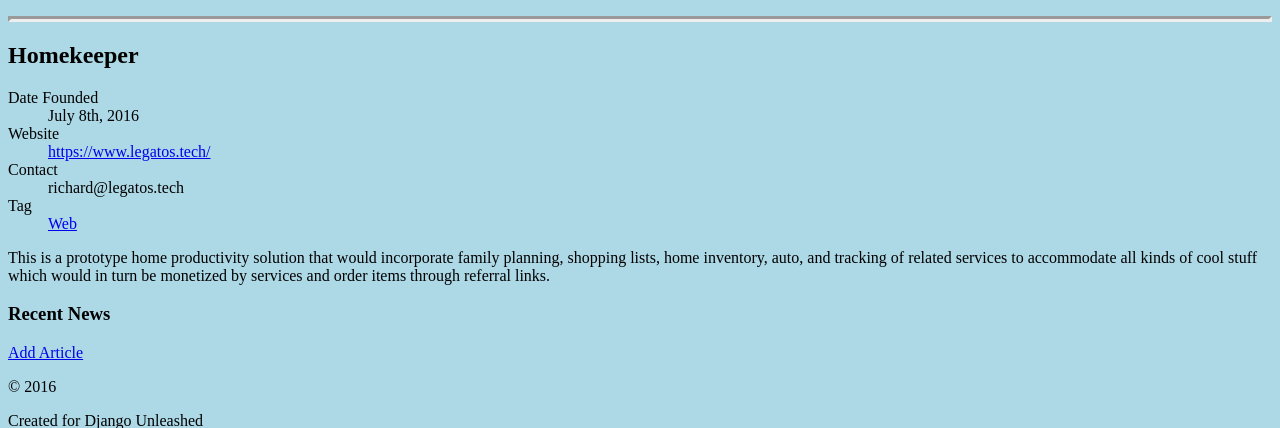
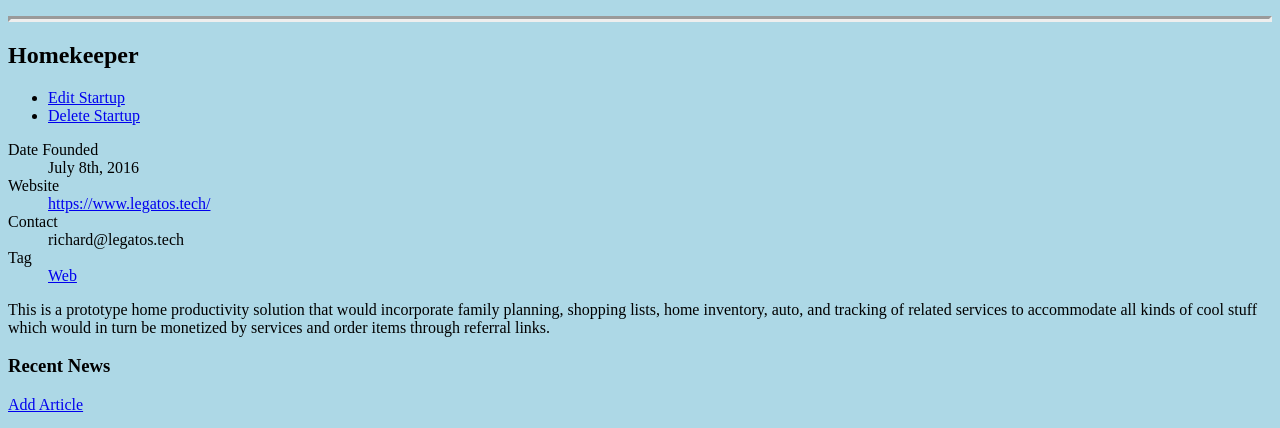
Before and after one commit to rabGIT/suorganizer, a Django app: a page that uses organizer/templates/organizer/startup_detail.html in a window 1280 px wide. Shown: the part 152-580 px from the top of the page. Run offline with Django 3.2, Linux system fonts and the light colour scheme; data comes from the database, SQL or seed files in the repository; both versions use the stored data as it was after the commit; data that the repository does not hold is empty.

Commit message:
Chapter 9 Complete

```diff
--- a/blog/models.py
+++ b/blog/models.py
@@ -20,6 +20,10 @@ class Post(models.Model):
         return reverse('blog_post_update',
                        kwargs={'year': self.pub_date.year, 'month': self.pub_date.month, 'slug': self.slug})
 
+    def get_delete_url(self):
+        return reverse('blog_post_delete',
+                       kwargs={'year': self.pub_date.year, 'month': self.pub_date.month, 'slug': self.slug})
+
     def __str__(self):
         return "{} on {}".format(self.title, self.pub_date.strftime('%Y-%m-%d'))
 
--- a/blog/templates/blog/post_detail.html
+++ b/blog/templates/blog/post_detail.html
@@ -14,6 +14,9 @@
                 <li>
                     <a href="{{ post.get_update_url }}">
                         Edit Post</a></li>
+                <li>
+                    <a href="{{ post.get_delete_url }}">Delete Post</a>
+                </li>
             </ul>
             <p>
                 Written on
--- a/blog/templates/blog/post_list.html
+++ b/blog/templates/blog/post_list.html
@@ -16,7 +16,11 @@
                 <ul>
                     <li>
                         <a href="{{ post.get_update_url }}">
-                            Edit Post</a></li>
+                            Edit Post</a>
+                    </li>
+                    <li>
+                        <a href="{{ post.get_delete_url }}">Delete Post</a>
+                    </li>
                 </ul>
                 <p>Written on:
                     <time datetime="{{ post.pub_date|date:"Y-m-d" }}">
--- a/blog/urls.py
+++ b/blog/urls.py
@@ -1,11 +1,13 @@
 from django.conf.urls import url
 
-from .views import post_detail, PostList, PostCreate, PostUpdate
+from .views import post_detail, PostList, PostCreate, PostUpdate, PostDelete
 
 urlpatterns = [
     url(r'^$', PostList.as_view(), name='blog_post_list'),
     url(r'^(?P<year>\d{4})/(?P<month>\d{1,2})/(?P<slug>[\w\-]+)/$', post_detail, name='blog_post_detail'),
     url(r'^(?P<year>\d{4})/(?P<month>\d{1,2})/(?P<slug>[\w\-]+)/update/$', PostUpdate.as_view(),
         name='blog_post_update'),
+    url(r'^(?P<year>\d{4})/(?P<month>\d{1,2})/(?P<slug>[\w\-]+)/delete/$', PostDelete.as_view(),
+        name='blog_post_delete'),
     url(r'^create/$', PostCreate.as_view(), name='blog_post_create')
 ]
--- a/organizer/models.py
+++ b/organizer/models.py
@@ -12,6 +12,9 @@ class Tag(models.Model):
 
     def get_update_url(self):
         return reverse('organizer_tag_update', kwargs={'slug': self.slug})
+
+    def get_delete_url(self):
+        return reverse('organizer_tag_delete', kwargs={'slug': self.slug})
 
     def __str__(self):
         return self.name.title()
@@ -31,6 +34,12 @@ class Startup(models.Model):
 
     def get_absolute_url(self):
         return reverse('organizer_startup_detail', kwargs={'slug': self.slug})
+
+    def get_update_url(self):
+        return reverse('organizer_startup_update', kwargs={'slug': self.slug})
+
+    def get_delete_url(self):
+        return reverse('organizer_startup_delete', kwargs={'slug': self.slug})
 
     def __str__(self):
         return self.name
@@ -55,6 +64,11 @@ class NewsLink(models.Model):
     def get_update_url(self):
         return reverse('organizer_newslink_update', kwargs={'pk': self.pk})
 
+    def get_delete_url(self):
+        return reverse(
+            'organizer_newslink_delete',
+            kwargs={'pk': self.pk})
+
     class Meta:
         verbose_name = 'news article'
         ordering = ['-pub_date']
--- a/organizer/templates/organizer/startup_detail.html
+++ b/organizer/templates/organizer/startup_detail.html
@@ -8,6 +8,14 @@
 
     <article>
         <h2>{{ startup.name }}</h2>
+        <ul>
+            <li>
+                <a href="{{ startup.get_update_url }}">Edit Startup</a>
+            </li>
+            <li>
+                <a href="{{ startup.get_delete_url }}">Delete Startup</a>
+            </li>
+        </ul>
         <dl>
             <dt>Date Founded</dt>
             <dd>{{ startup.founded_date|date:"F jS, Y" }}</dd>
@@ -43,7 +51,12 @@
                             <ul>
                                 <li>
                                     <a href="{{ newslink.get_update_url }}">
-                                        Edit Link</a></li>
+                                        Edit Link</a>
+                                </li>
+                                <li>
+                                    <a href="{{ newslink.get_delete_url }}">
+                                        Delete Link</a>
+                                </li>
                             </ul>
                         </li>
                     {% endfor %}
--- a/organizer/urls.py
+++ b/organizer/urls.py
@@ -1,17 +1,20 @@
 from django.conf.urls import url
 
-from .views import tag_list, tag_detail, startup_list, startup_detail, TagCreate, TagUpdate, \
-    StartupCreate, NewsLinkCreate, NewsLinkUpdate
+from .views import (tag_list, tag_detail, startup_list, startup_detail, TagCreate, TagUpdate, TagDelete,
+                    StartupCreate, StartupUpdate, StartupDelete, NewsLinkCreate, NewsLinkUpdate, NewsLinkDelete)
 
 urlpatterns = [
     url(r'^tag/$', tag_list, name='organizer_tag_list'),
     url(r'^tag/create/$', TagCreate.as_view(), name='organizer_tag_create'),
     url(r'^tag/(?P<slug>[\w\-]+)/$', tag_detail, name='organizer_tag_detail'),
     url(r'^tag/(?P<slug>[\w\-]+)/update/$', TagUpdate.as_view(), name='organizer_tag_update'),
+    url(r'^tag/(?P<slug>[\w-]+)/delete/$', TagDelete.as_view(), name='organizer_tag_delete'),
     url(r'^startup/$', startup_list, name='organizer_startup_list'),
     url(r'^startup/create/$', StartupCreate.as_view(), name='organizer_startup_create'),
+    url(r'^startup/(?P<slug>[\w\-]+)/update/$', StartupUpdate.as_view(), name='organizer_startup_update'),
     url(r'^startup/(?P<slug>[\w\-]+)/$', startup_detail, name='organizer_startup_detail'),
-    url(r'^startup/(?P<slug>[\w\-]+)/update/$', startup_detail, name='organizer_startup_detail'),
+    url(r'^startup/(?P<slug>[\w\-]+)/delete/$', StartupDelete.as_view(), name='organizer_startup_delete'),
     url(r'^newslink/create/$', NewsLinkCreate.as_view(), name='organizer_newslink_create'),
-    url('r^newslink/update/(?P<pk>\d+)/$', NewsLinkUpdate.as_view(), name='organizer_newslink_update'),
+    url(r'^newslink/update/(?P<pk>\d+)/$', NewsLinkUpdate.as_view(), name='organizer_newslink_update'),
+    url(r'^newslink/delete/(?P<pk>\d+)/$', NewsLinkDelete.as_view(), name='organizer_newslink_delete'),
 ]
--- a/organizer/views.py
+++ b/organizer/views.py
@@ -1,9 +1,10 @@
+from django.core.urlresolvers import reverse_lazy
 from django.shortcuts import get_object_or_404, render, redirect
 from django.views.generic import View
 
-from .models import Tag, Startup
+from .models import Tag, Startup, NewsLink
 from .forms import TagForm, NewsLinkForm, StartupForm
-from .utils import ObjectCreateMixin, ObjectUpdateMixin
+from .utils import ObjectCreateMixin, ObjectUpdateMixin, ObjectDeleteMixin
 # Create your views here.
 
 
@@ -25,6 +26,25 @@ def startup_detail(request, slug):
     return render(request, 'organizer/startup_detail.html', {'startup': startup})
 
 
+class StartupCreate(ObjectCreateMixin, View):
+    form_class = StartupForm
+    template_name = 'organizer/startup_form.html'
+
+
+class StartupDelete(ObjectDeleteMixin, View):
+    model = Startup
+    success_url = reverse_lazy(
+        'organizer_startup_list')
+    template_name = (
+        'organizer/startup_confirm_delete.html')
+
+
+class StartupUpdate(ObjectUpdateMixin, View):
+    form_class = StartupForm
+    model = Startup
+    template_name = 'organizer/startup_form_update.html'
+
+
 # def tag_create(request):
 #    if request.method == 'POST':
 #        form = TagForm(request.POST)
@@ -39,6 +59,14 @@ def startup_detail(request, slug):
 class TagCreate(ObjectCreateMixin, View):
     form_class = TagForm
     template_name = 'organizer/tag_form.html'
+
+
+class TagDelete(ObjectDeleteMixin, View):
+    model = Tag
+    success_url = reverse_lazy(
+        'organizer_tag_list')
+    template_name = (
+        'organizer/tag_confirm_delete.html')
 
 
 class TagUpdate(ObjectUpdateMixin, View):
@@ -86,6 +114,18 @@ class NewsLinkUpdate(View):
                 context)
 
 
-class StartupCreate(ObjectCreateMixin, View):
-    form_class = StartupForm
-    template_name = 'organizer/startup_form.html'
+class NewsLinkDelete(View):
+    def get(self, request, pk):
+        newslink = get_object_or_404(NewsLink, pk=pk)
+        return render(
+            request,
+            'organizer/'
+            'newslink_confirm_delete.html',
+            {'newslink': newslink})
+
+    def post(self, request, pk):
+        newslink = get_object_or_404(
+            NewsLink, pk=pk)
+        startup = newslink.startup
+        newslink.delete()
+        return redirect(startup)
```
Also changed, not shown: blog/templates/blog/post_confirm_delete.html (added, +26 -0 lines), blog/views.py (+11 -0 lines), organizer/templates/organizer/startup_list.html (+8 -0 lines), organizer/templates/organizer/tag_detail.html (+8 -0 lines), organizer/templates/organizer/tag_list.html (+8 -0 lines), organizer/utils.py (+22 -0 lines), db.sqlite3.
